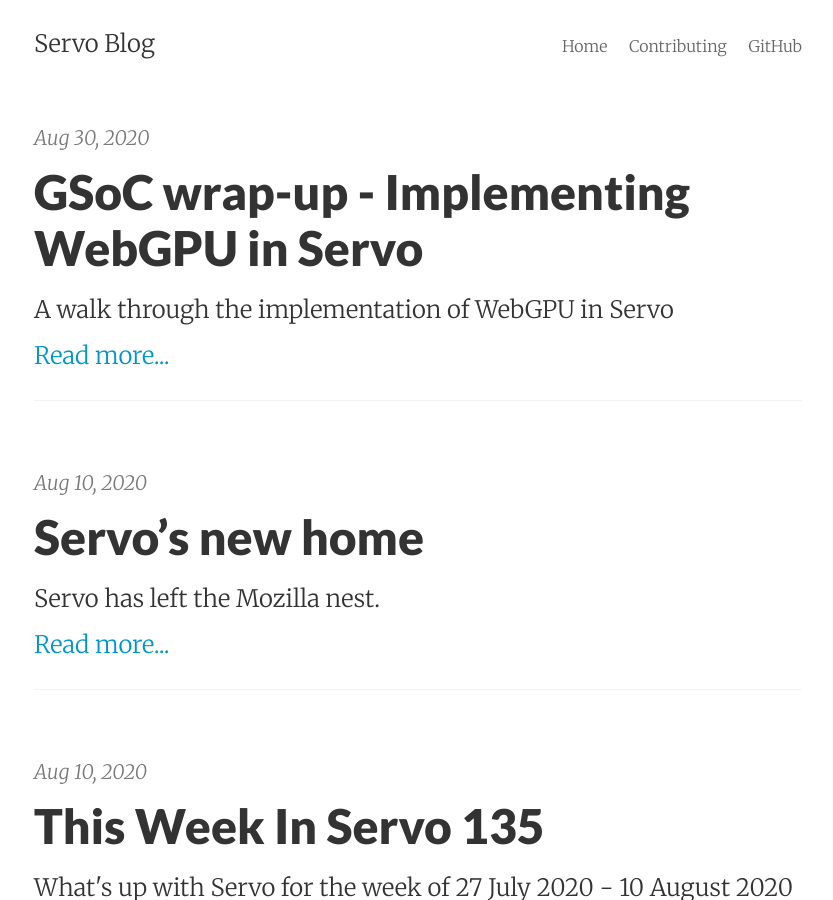
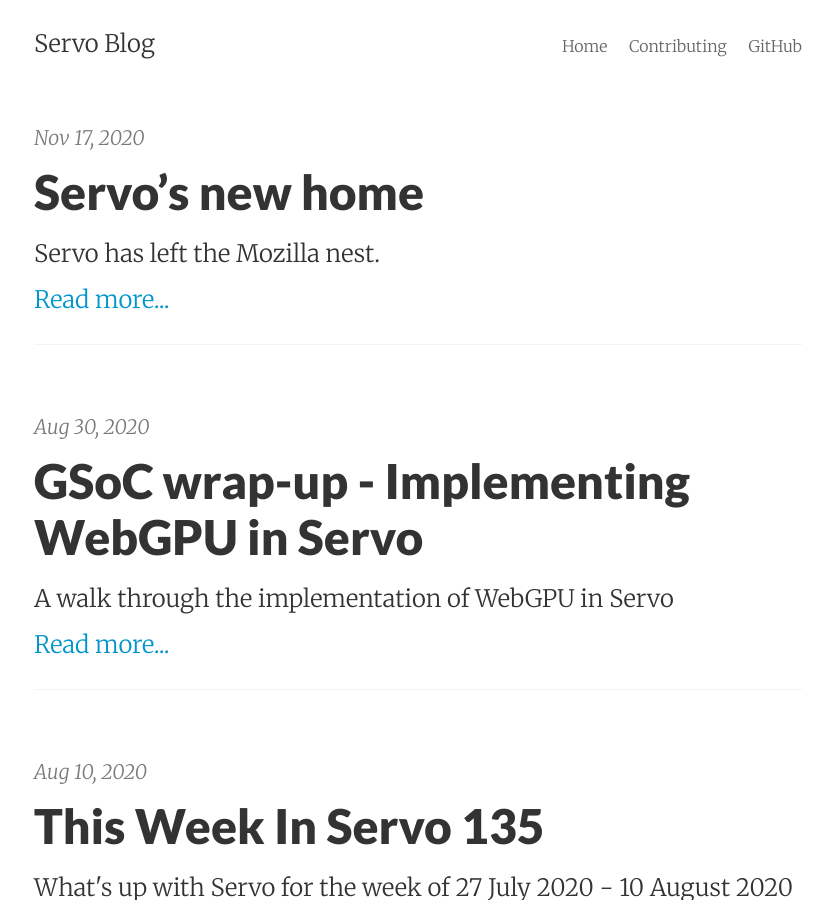
Before and after one commit to servo/blog.servo.org, a Jekyll site: the page built from index.html, in a window 1280 px wide and 900 px high. Shown: the whole window, without its empty margins (222-1055 px from the left). Built offline with Jekyll 4.4.1, drawn with Linux system fonts in a browser that asks for light colours; the list of posts is cut into pages by our own code.

Commit message:
Fix date.

```diff
--- a/_posts/2020-11-17-servo-home.md
+++ b/_posts/2020-11-17-servo-home.md
@@ -1,7 +1,7 @@
 ---
 layout:     post
 title:      Servo’s new home
-date:       2020-08-10 00:30:00
+date:       2020-11-17 00:30:00
 summary:    Servo has left the Mozilla nest.
 categories:
 ---
```
